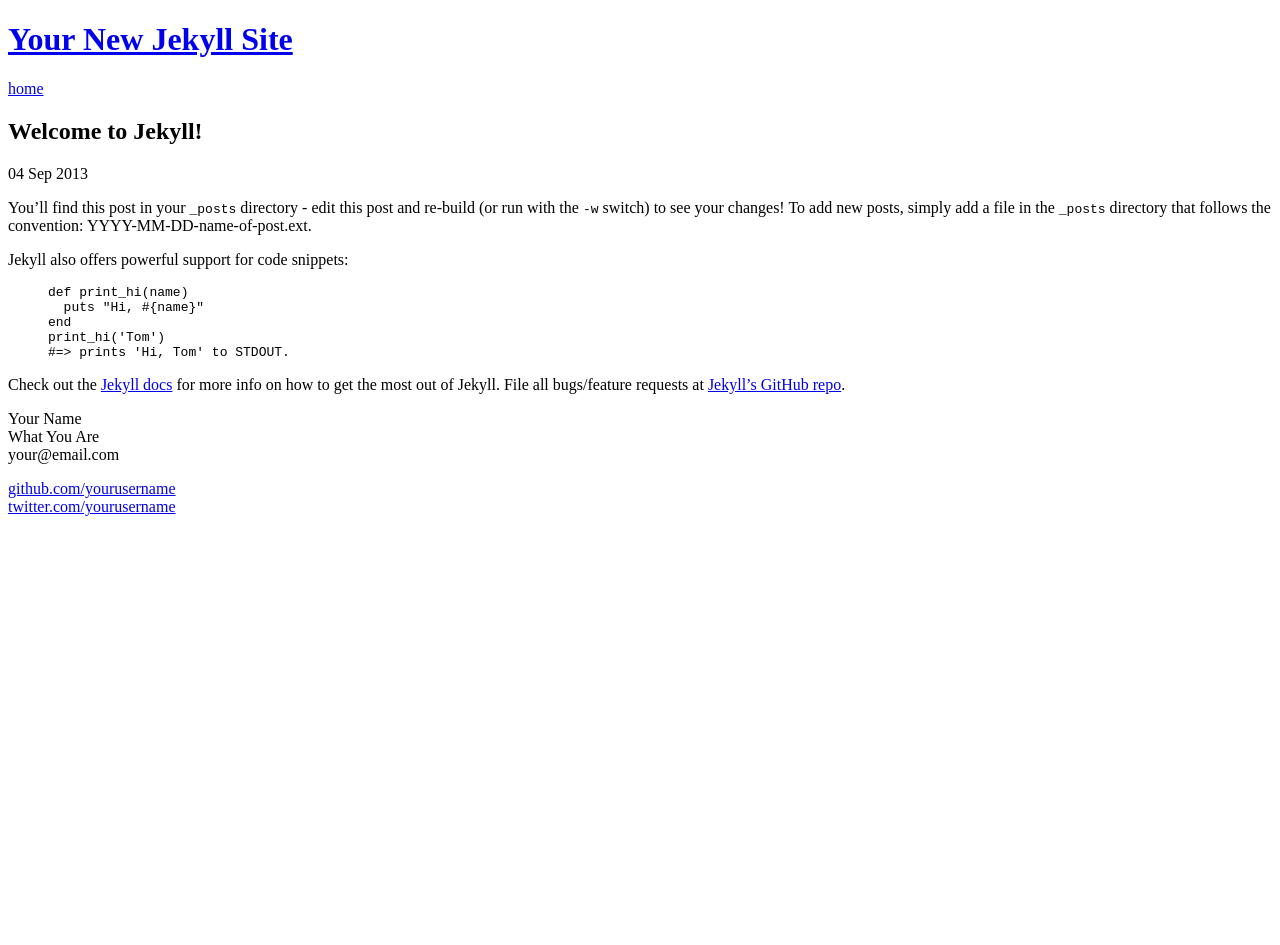
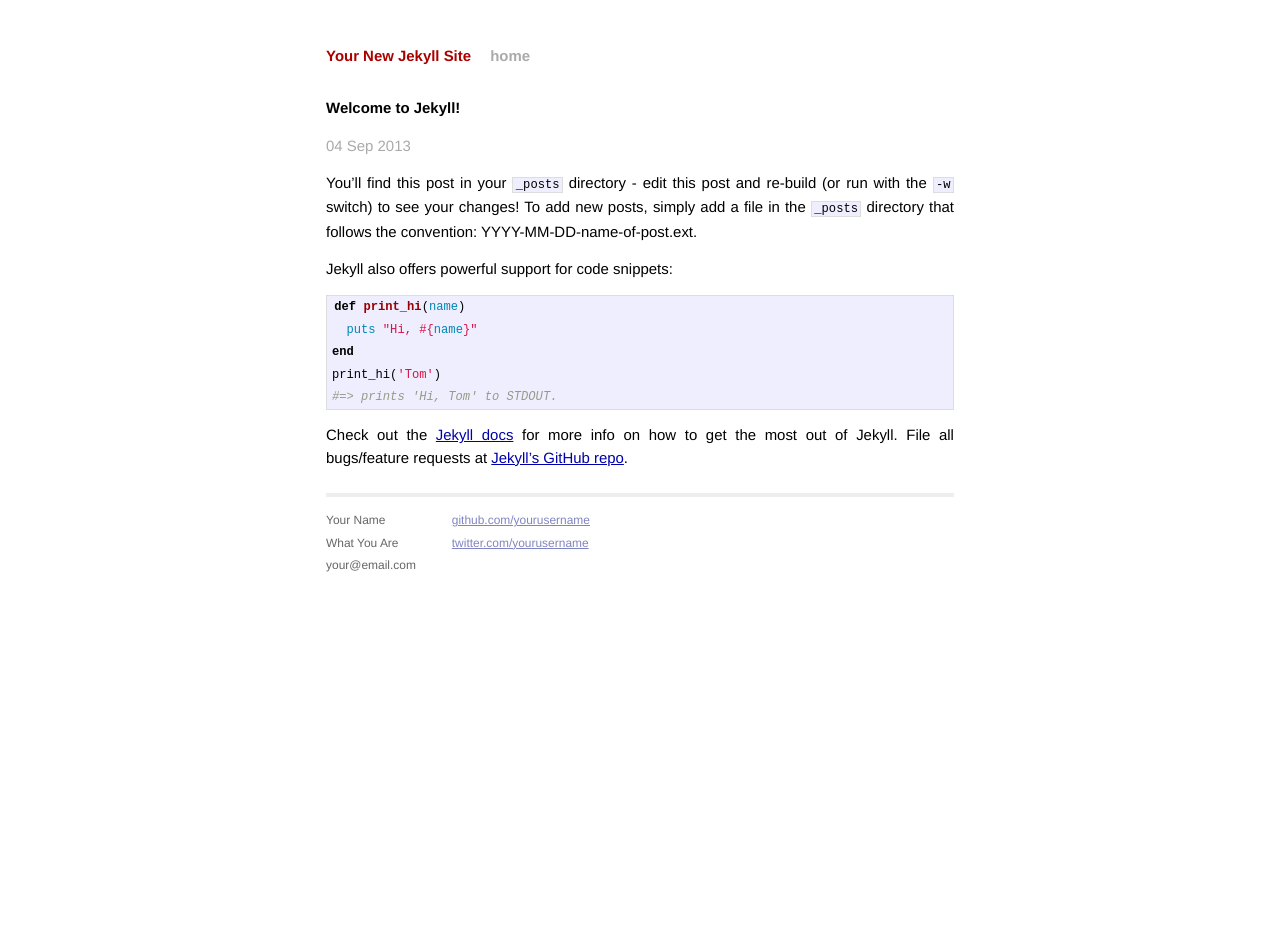
Before and after one commit to PraiseSong/praisesong.github.com, a Jekyll site: the page built from _posts/2013-09-04-welcome-to-jekyll.markdown, in a window 1280 px wide. Built offline with Jekyll 4.4.1, drawn with Linux system fonts in a browser that asks for light colours; Markdown is read by kramdown in place of the engine named in the settings; before the commit the page ends 900 px from its top, so only the background shows below that.

Commit message:
update path

```diff
--- a/_layouts/default.html
+++ b/_layouts/default.html
@@ -7,10 +7,10 @@
         <meta name="viewport" content="width=device-width">
 
         <!-- syntax highlighting CSS -->
-        <link rel="stylesheet" href="http://localhost/blog_test/css/syntax.css">
+        <link rel="stylesheet" href="/css/syntax.css">
 
         <!-- Custom CSS -->
-        <link rel="stylesheet" href="http://localhost/blog_test/css/main.css">
+        <link rel="stylesheet" href="/css/main.css">
 
     </head>
     <body>
```
